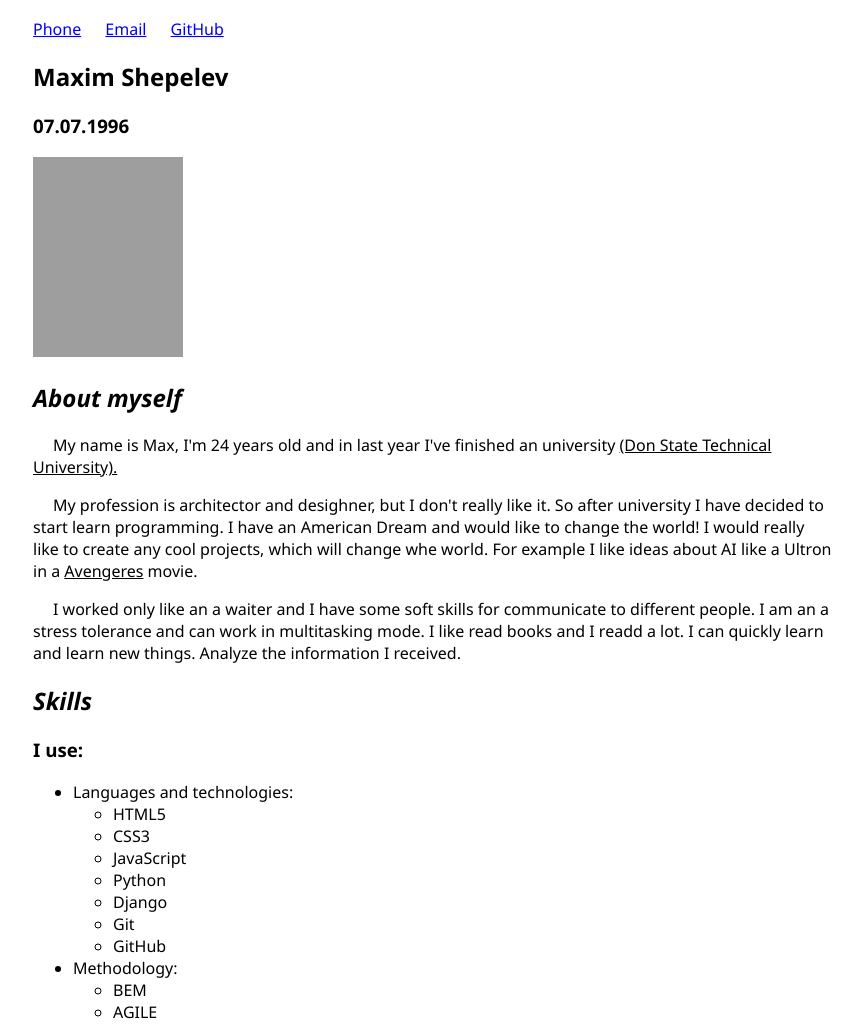
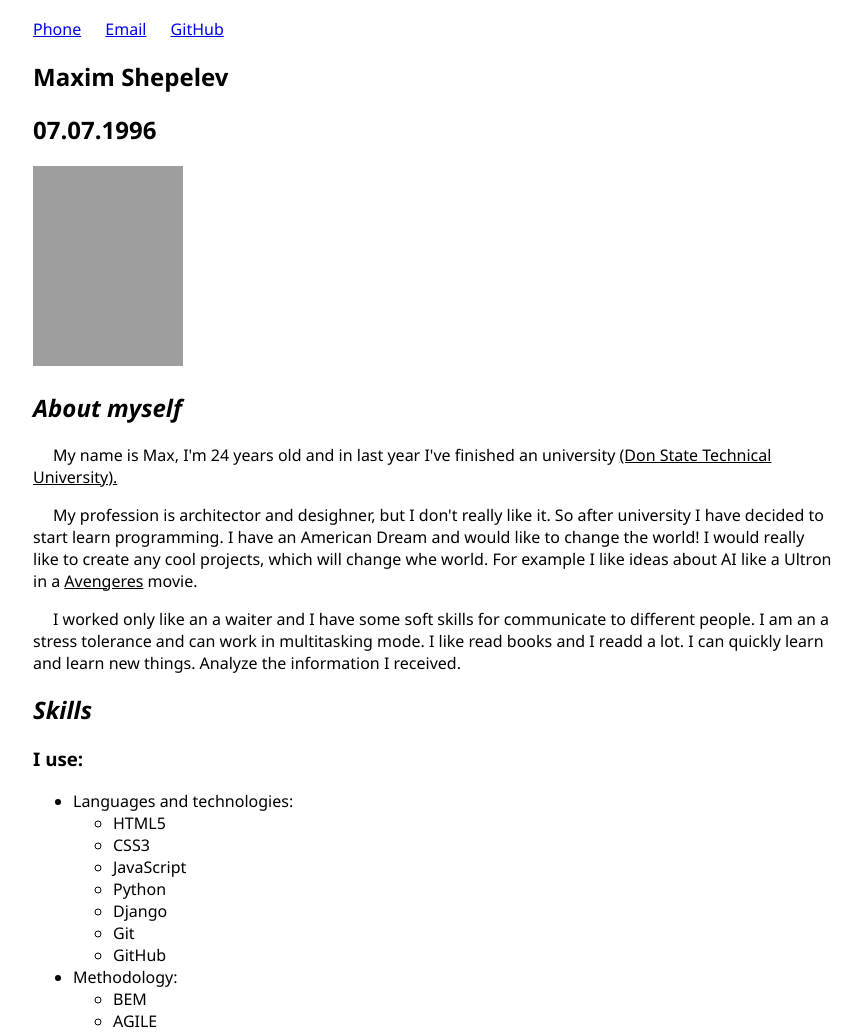
Before and after one commit to Maks77imka/rsschool-cv, a plain HTML site: page cv.html in a window 1280 px wide. Shown: the top 1035 px of the page, without its empty margins (207-1069 px from the left). Drawn offline with Linux system fonts and the light colour scheme; grey boxes are pictures that could not be loaded.

Commit message:
docs: fixed h3 to h2

```diff
--- a/cv.html
+++ b/cv.html
@@ -43,7 +43,7 @@
     </footer>
     <article>
       <h1>Maxim Shepelev</h1>
-      <h3>07.07.1996</h3>
+      <h2>07.07.1996</h2>
         <img
           src="https://sun9-32.userapi.com/impg/c855236/v855236773/1d63d4/16wDFvNzLHM.jpg?size=960x1280&quality=96&proxy=1&sign=14a347579d355daf9d3cfc9a2548f375&type=album"
           alt="Profile photo">
```
